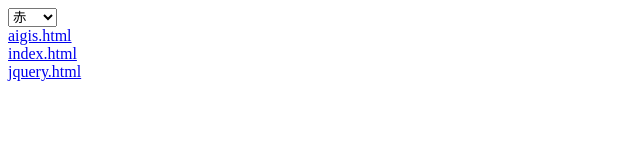
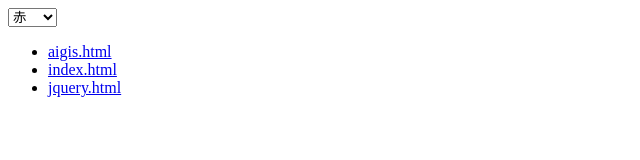
Before and after one commit to Bazzgard/www, a plain HTML site: page index.html in a window 1280 px wide. Shown: the whole page, without its empty margins (0-640 px from the left). Drawn offline with Linux system fonts and the light colour scheme.

Commit message:
ulタグ

```diff
--- a/index.html
+++ b/index.html
@@ -18,12 +18,13 @@
 
             var txt = req.responseText;
             var tmp = txt.split(/\r\n|\n/);
-            var s = "";
+            var s = "<ul>";
             for (let i = 0; i < tmp.length; i++){
                 if (tmp[i] != ""){
-                    s += "<span><a href='"+tmp[i]+"'>"+tmp[i]+"</a></span><br>";
+                    s += "<li><a href='"+tmp[i]+"'>"+tmp[i]+"</a></li>";
                 }
             }
+            s += "</ul>";
             outputElement.innerHTML = s;
         }
         req.close
```
